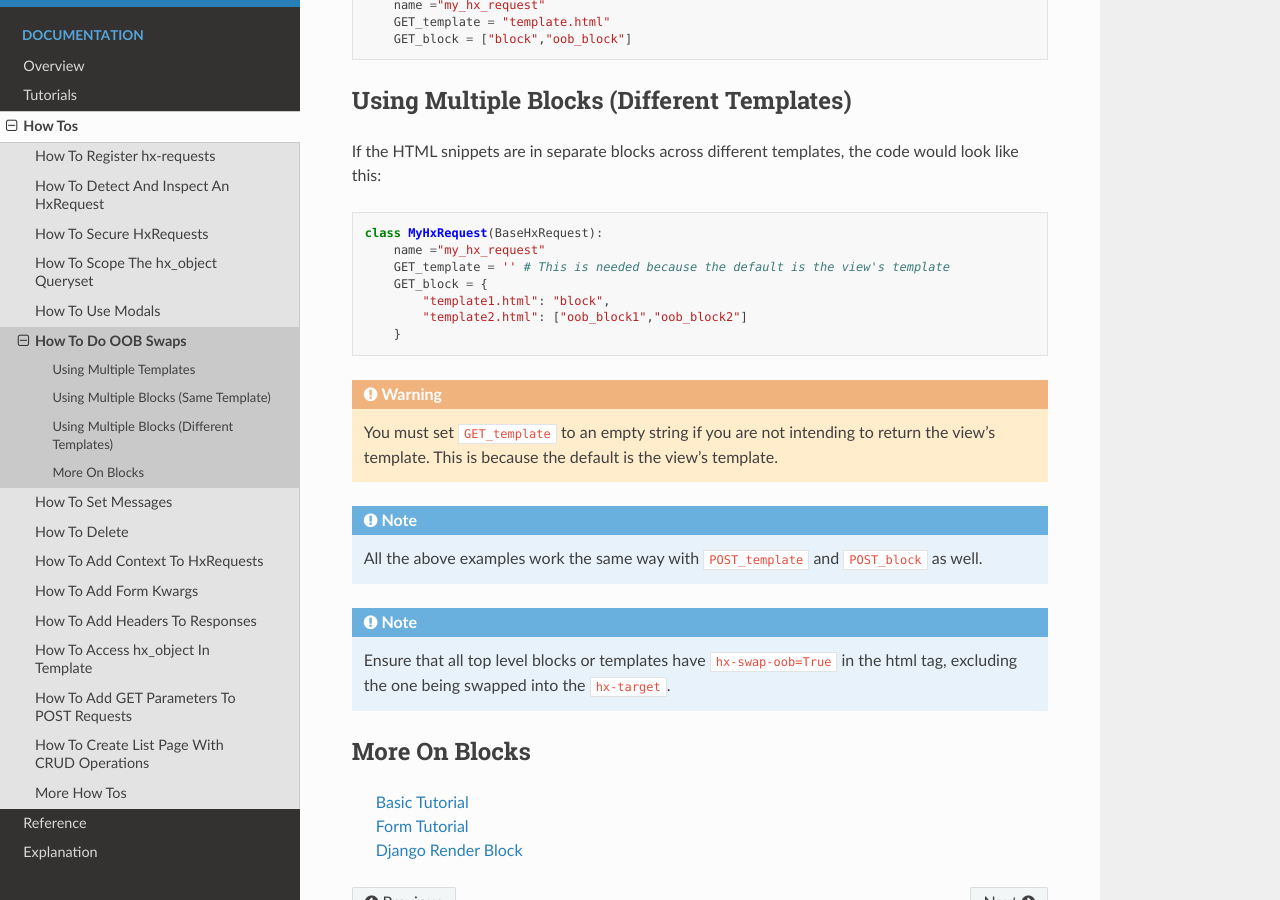
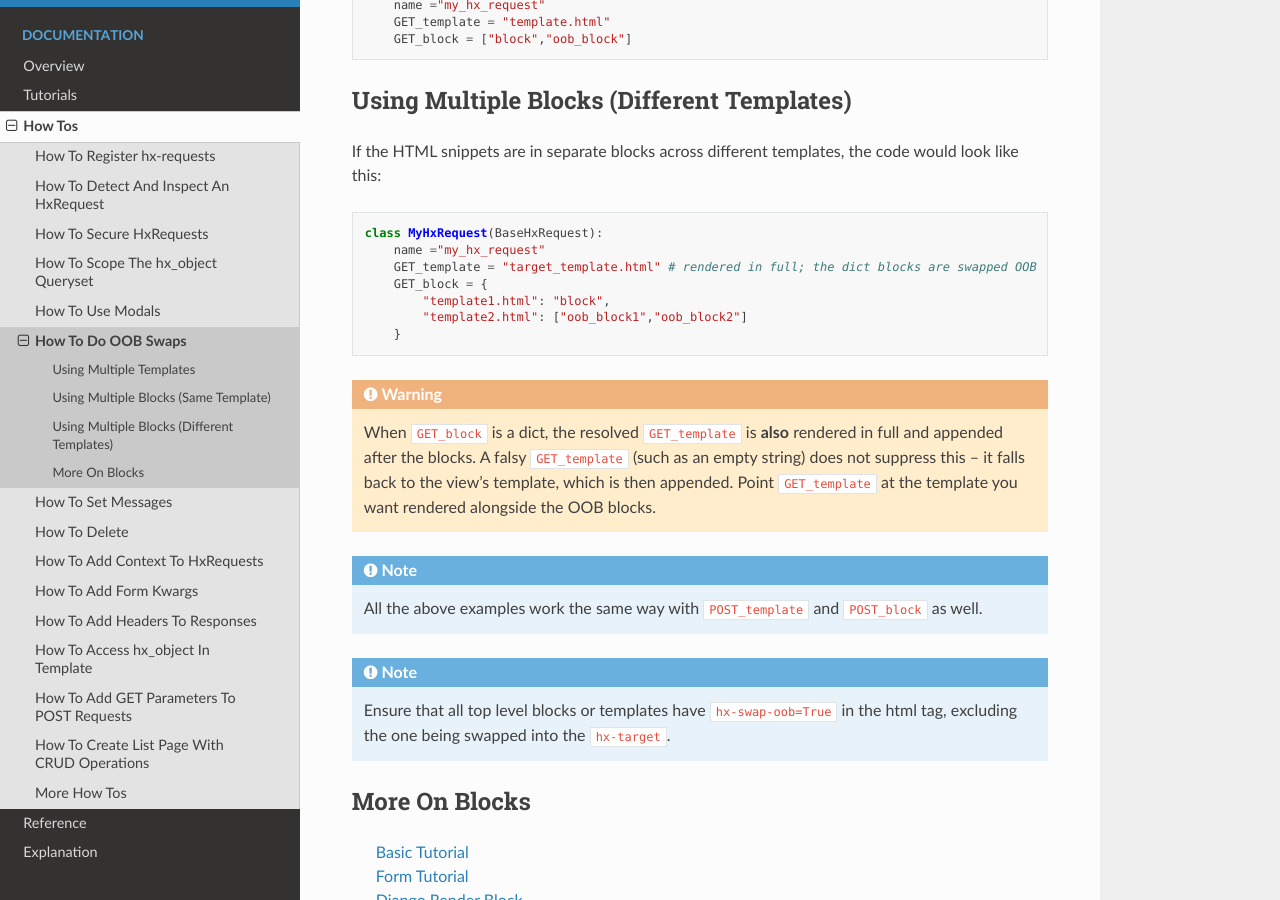
Before and after one commit to yaakovLowenstein/hx-requests, a Sphinx documentation site: the page built from docs/how_tos/oob_swap.rst, in a window 1280 px wide and 900 px high, scrolled down 621 px. Built offline with Sphinx 7.4.7 and the Read the Docs theme 3.1.0, drawn with Linux system fonts in a browser that asks for light colours; pages that are not in the unit, such as notebooks, are missing from menus.

Commit message:
docs: correct the OOB dict-blocks GET_template warning
The old warning said setting GET_template to an empty string suppresses the
view's template. It does not: a falsy GET_template falls back to the view's
template, and the dict-blocks render path always appends the resolved
template in full after the blocks. Rewrite the warning to describe the
append behavior and set the example to a real target template.

Co-Authored-By: Claude Fable 5 <noreply@anthropic.com>

```diff
--- a/docs/how_tos/oob_swap.rst
+++ b/docs/how_tos/oob_swap.rst
@@ -37,7 +37,7 @@ If the HTML snippets are in separate blocks across different templates, the code
 
     class MyHxRequest(BaseHxRequest):
         name ="my_hx_request"
-        GET_template = '' # This is needed because the default is the view's template
+        GET_template = "target_template.html" # rendered in full; the dict blocks are swapped OOB
         GET_block = {
             "template1.html": "block",
             "template2.html": ["oob_block1","oob_block2"]
@@ -45,7 +45,12 @@ If the HTML snippets are in separate blocks across different templates, the code
 
 .. warning::
 
-    You must set :code:`GET_template` to an empty string if you are not intending to return the view's template. This is because the default is the view's template.
+    When :code:`GET_block` is a dict, the resolved :code:`GET_template` is
+    **also** rendered in full and appended after the blocks. A falsy
+    :code:`GET_template` (such as an empty string) does not suppress this -- it
+    falls back to the view's template, which is then appended. Point
+    :code:`GET_template` at the template you want rendered alongside the OOB
+    blocks.
 
 .. note::
 
```
